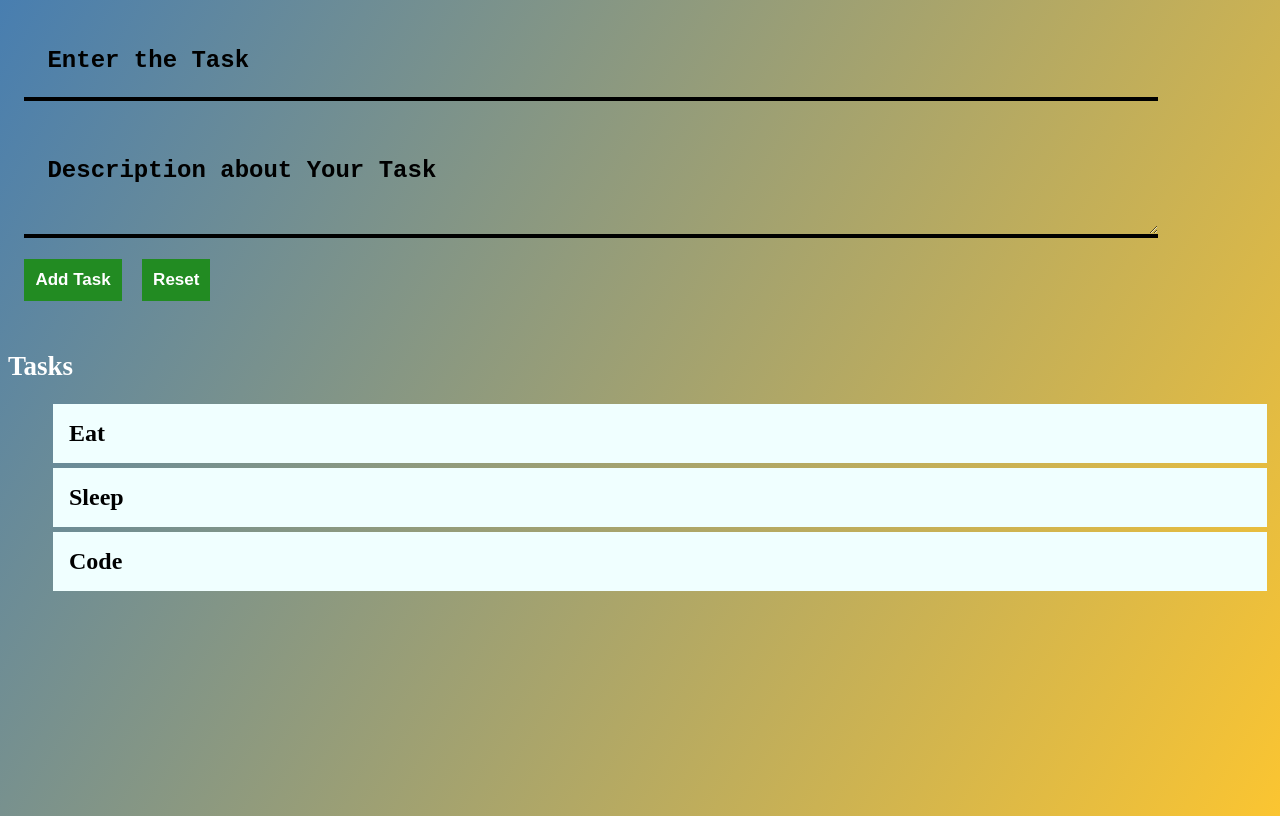
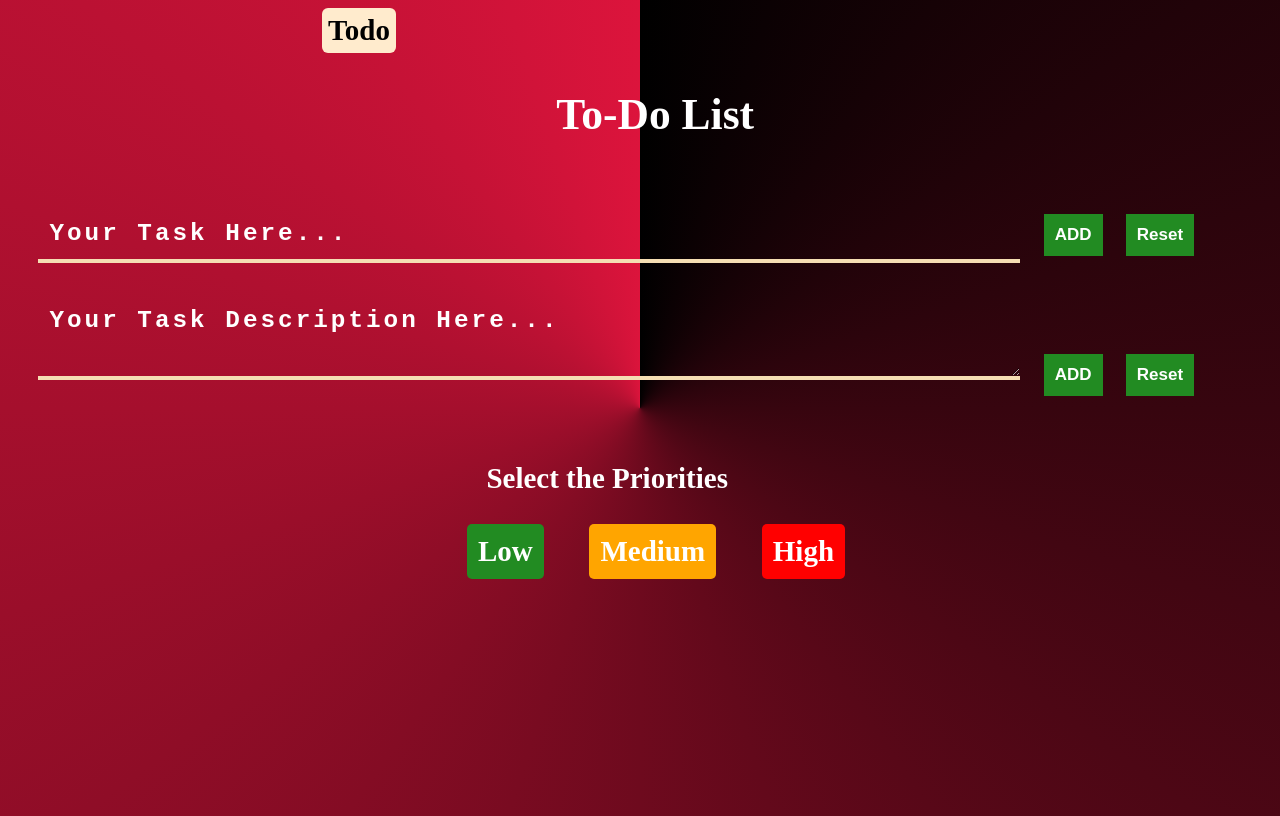
Before and after one commit to Pranav-comp/ToDo-App, a plain HTML site: page index.html in a window 1280 px wide. Drawn offline with Linux system fonts and the light colour scheme.

Commit message:
Update index.html

```diff
--- a/index.html
+++ b/index.html
@@ -9,10 +9,11 @@
 <style type="text/css">
 
 	body {
-		background: linear-gradient(120deg,#487eb0,#fbc531);
+		/*background: linear-gradient(to right,#487eb0,#fbc531);*/
+		background: repeating-conic-gradient(black,crimson);
 		min-height: 100vh;
 	}
-
+/*
 	input,textarea{
 		width: 85vw;
 		padding: 23px;
@@ -25,21 +26,7 @@
 		border-bottom: 4px solid black;
 	}
 
-	button{
-		background: forestgreen;
-		padding: 11px;
-		border: none;
-		color: white;
-		font-size: 17px;
-		cursor: pointer;
-		margin-left: 1.3%;
-		font-weight: bolder;
-	}
 
-	button:hover{
-		background: aliceblue;
-		color: black;
-	}
 
 	::placeholder {
 		color: black;
@@ -82,10 +69,132 @@
 	.task_history {
 		margin-top: 50px;
 	}
+
+	*/
+
+	/*New Styling*/
+	body {
+		color: white;
+		font-size: 29px;
+		margin-left: 3vw;
+
+	}
+	nav a{
+		display: inline-flex;
+		margin-left: 23%;
+		background: blanchedalmond;
+		padding: 6px;
+		color: black;
+		border-radius: 6px;
+	}
+	a{
+
+		color: white;
+		font-weight: bolder;
+		text-decoration: none;
+	}
+
+	input,textarea{
+		width: 75vw;
+		padding: 11px;
+		background: none;
+		border: none;
+		font-family: monospace;
+		border-bottom: 4px solid wheat;
+		font-size: 2vw;
+		letter-spacing: 3px;
+		font-weight: bolder;
+		color: white;
+	}
+
+	::placeholder{
+		color: white;
+		font-family: monospace;
+		font-size: 1.9vw;
+		letter-spacing: 3px;
+	}
+
+	input:focus,textarea:focus{
+		outline: none;
+	}
+
+	button{
+		background: forestgreen;
+		padding: 11px;
+		border: none;
+		color: white;
+		font-size: 17px;
+		cursor: pointer;
+		margin-left: 1.3%;
+		font-weight: bolder;
+	}
+
+	button:hover{
+		background: aliceblue;
+		color: black;
+	}
+
+	/*===Priorities===*/
+	label {
+		margin-left: 35vw;
+		font-weight: bold;
+	}
+	ul li{
+		list-style: none;
+		display: inline-flex;
+		margin-right: 3vw;
+	}
+	#low,#medium,#high{
+		background: forestgreen;
+		padding: 11px;
+		border: none;
+		border-radius: 5px;
+	}
+
+	#medium {
+		background: orange;
+	}
+
+	#high {
+		background: red;
+	}
+
 </style>
 <!-- <i class="fa fa-plus-square"></i>-->
 
 <body>
+	<section>
+		<!--Navigation-->
+		<nav>
+			<a href="index.html" title="New Todo">Todo</a>
+		</nav>
+
+		<!--Input-->
+
+		<h1 align="center">To-Do List</h1>
+		<br>
+		<input type="text" name="task" placeholder="Your Task Here..." id="task">
+		<button onclick="addlist()">ADD</button>
+		<button onclick="reset()">Reset</button>
+
+		<br><br>
+
+		<textarea placeholder="Your Task Description Here..." id="desc"></textarea>
+		<button onclick="addlist()">ADD</button>
+		<button onclick="reset()">Reset</button>
+		<br><br><br>
+		<!--DropDown-->
+		<label >Select the Priorities</label>
+		<ul id="priorities" align="center">
+			<a href="#"><li id="low" value="low" title="Low Priority">Low</li></a>
+			<a href="#"><li id="medium" value="medium" title="Medium Priority">Medium</li></a>
+			<a href="#"><li id="high" value="high" title="High Priority">High</li></a>
+		</ul>
+	</section>
+
+</body>
+
+<!--<body>
 	<section>
 		<div id="task_desc">
 			<input type="text" name="task" placeholder="Enter the Task" id="task">
```
